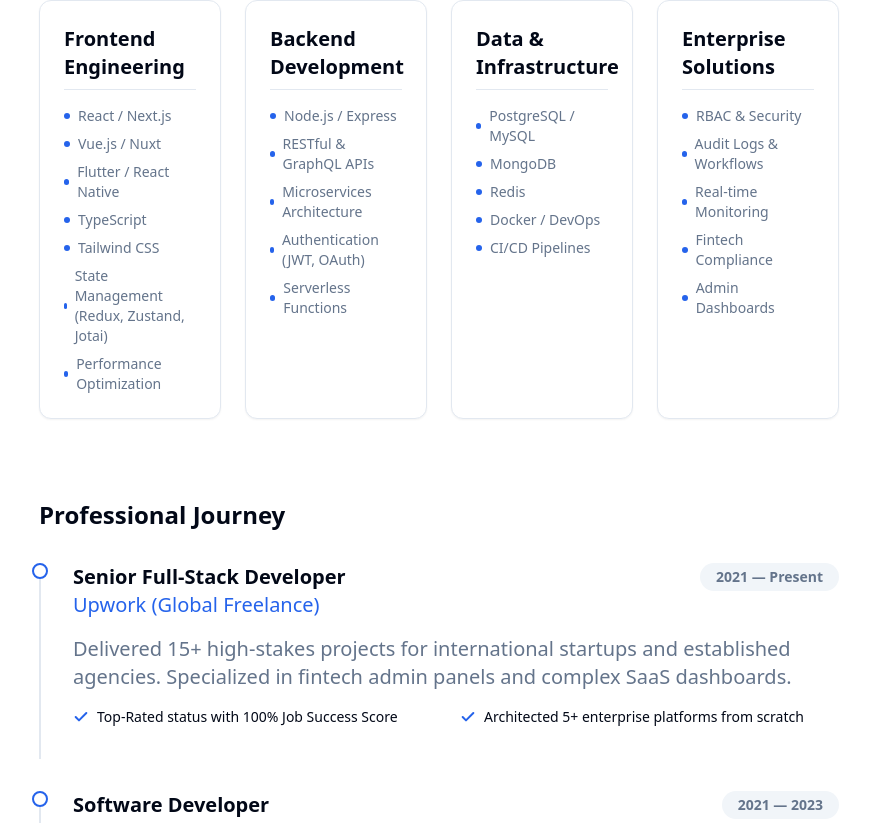
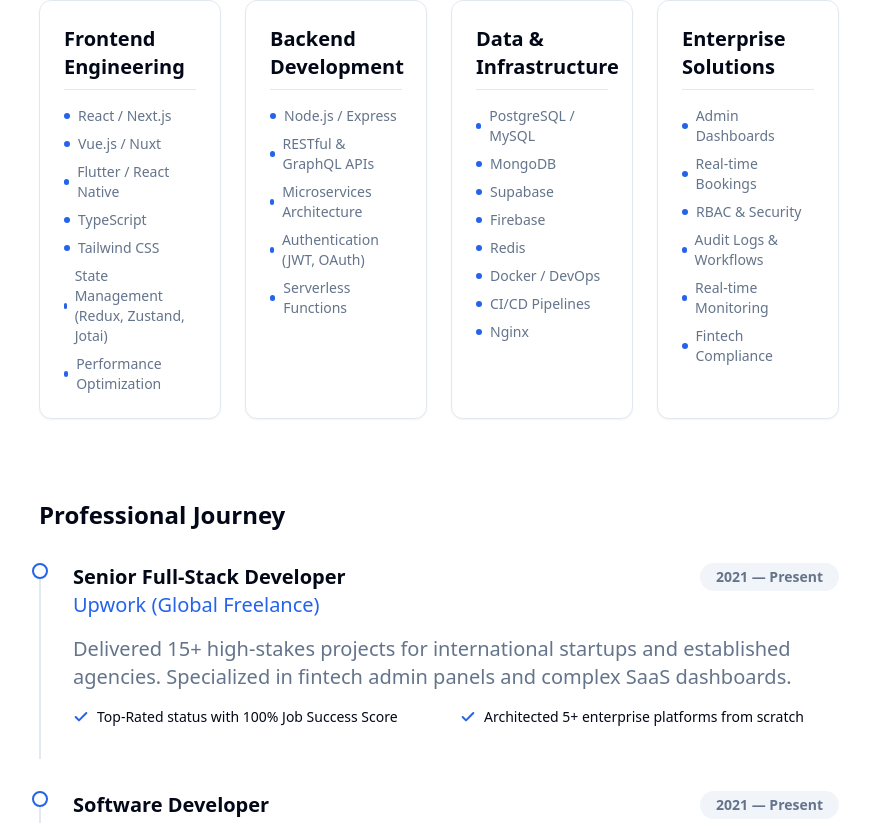
Before and after one commit to Natnael-Tilahun/React-Portfolio, a React (Vite) app: page / in a window 1280 px wide. Shown: the part 1533-2356 px from the top of the page, without its empty margins (361-1231 px from the left). Built offline with nearby package versions, Linux system fonts and the light colour scheme.

Commit message:
feat: Add new skills to About section categories and update work experience period to present.

```diff
--- a/src/components/About.jsx
+++ b/src/components/About.jsx
@@ -49,11 +49,11 @@ function About() {
               },
               {
                 title: "Data & Infrastructure",
-                skills: ["PostgreSQL / MySQL", "MongoDB", "Redis", "Docker / DevOps", "CI/CD Pipelines"]
+                skills: ["PostgreSQL / MySQL", "MongoDB", "Supabase","Firebase", "Redis", "Docker / DevOps", "CI/CD Pipelines", "Nginx"]
               },
               {
                 title: "Enterprise Solutions",
-                skills: ["RBAC & Security", "Audit Logs & Workflows", "Real-time Monitoring", "Fintech Compliance", "Admin Dashboards"]
+                skills: [ "Admin Dashboards", "Real-time Bookings","RBAC & Security", "Audit Logs & Workflows", "Real-time Monitoring", "Fintech Compliance"]
               }
             ].map((category, i) => (
               <div
@@ -91,7 +91,7 @@ function About() {
               {
                 company: "Commercial Bank of Ethiopia",
                 role: "Software Developer",
-                period: "2021 — 2023",
+                period: "2021 — Present",
                 description: "Developed and maintained in-house systems, saving the bank significant licensing fees. Focused on user-centric designs and secure banking workflows.",
                 achievements: ["Improved navigation and aesthetic appeal of core systems", "Handled confidential data with high discretion"]
               },
```
